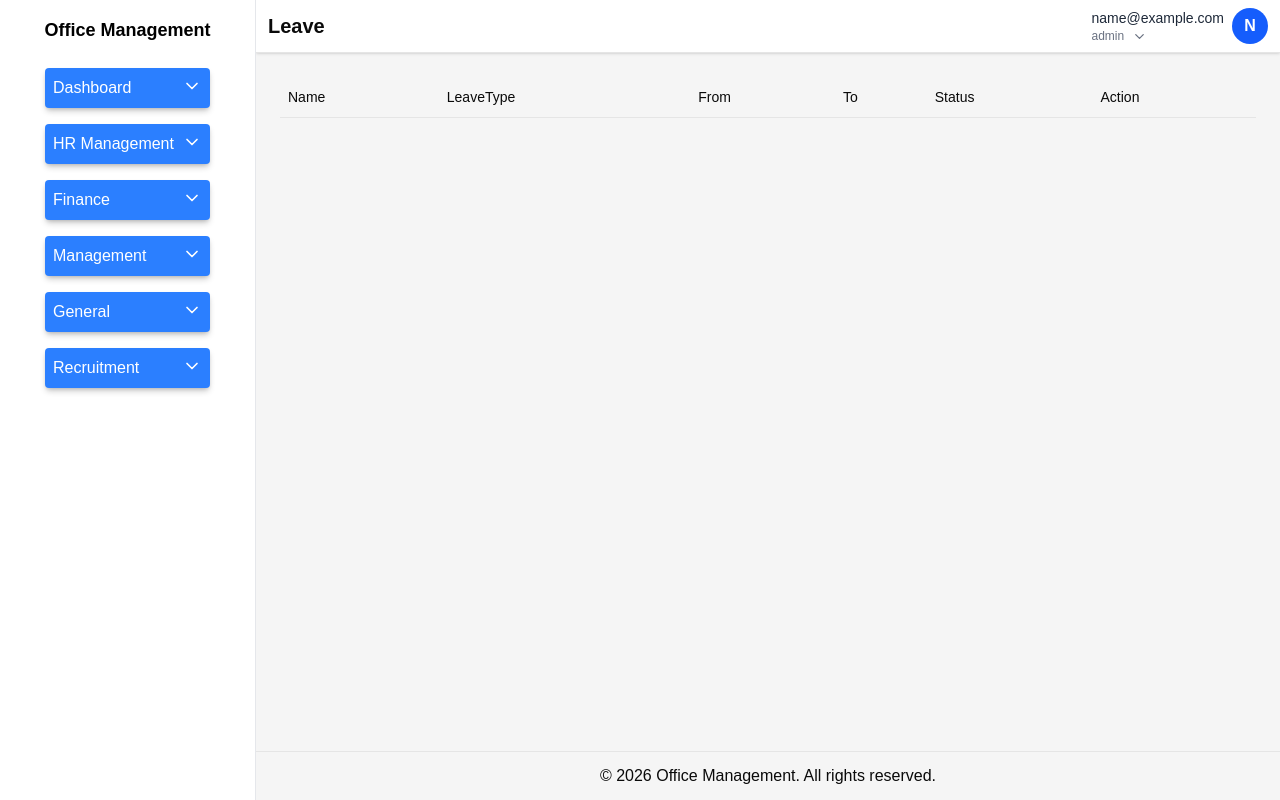
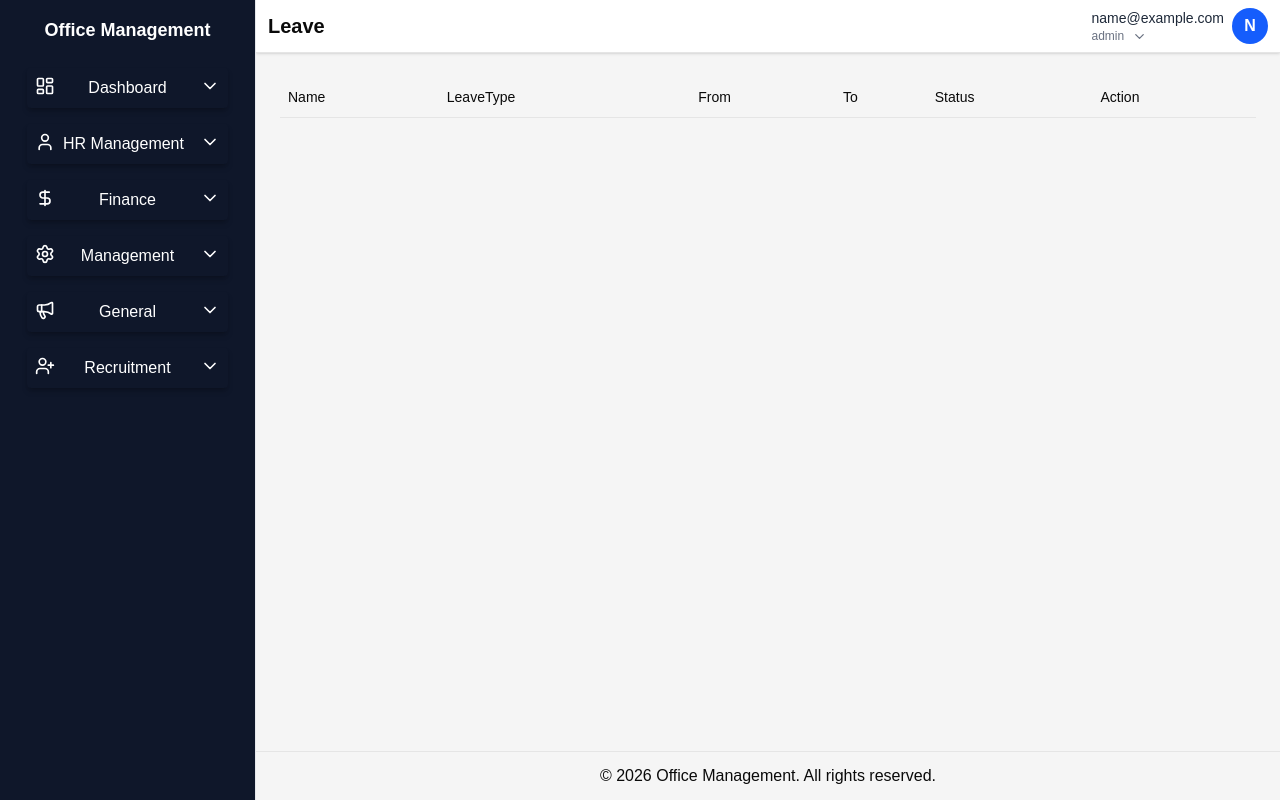
Before and after one commit to usamajamil-1/office-management-system, a React (Vite) app: page /leave in a window 1280 px wide. Built offline with nearby package versions, Linux system fonts and the light colour scheme; sample sign-in values are in the browser's storage.

Commit message:
redesign: dark sidebar with icons

```diff
--- a/index.html
+++ b/index.html
@@ -5,6 +5,7 @@
     <link rel="icon" type="image/svg+xml" href="/favicon.svg" />
     <meta name="viewport" content="width=device-width, initial-scale=1.0" />
     <title>office-management</title>
+    <link href="https://fonts.googleapis.com/css2?family=Playfair+Display:wght@500;600&family=DM+Sans:wght@400;500&display=swap" rel="stylesheet" />
   </head>
   <body>
     <div id="root"></div>
--- a/src/layouts/Sidebar.jsx
+++ b/src/layouts/Sidebar.jsx
@@ -2,6 +2,12 @@ import React, { useState } from 'react'
 import { Link } from 'react-router-dom'
 import { useLocation } from 'react-router-dom'
 import { ChevronDown } from 'lucide-react'
+import { LayoutDashboard } from 'lucide-react'
+import { User } from 'lucide-react'
+import { DollarSign } from 'lucide-react'
+import { Settings } from 'lucide-react'
+import { Megaphone } from 'lucide-react'
+import { UserPlus } from 'lucide-react'
 
 const Sidebar = ({ isOpen, onClose }) => {
 
@@ -15,8 +21,8 @@ const Sidebar = ({ isOpen, onClose }) => {
         <>
 
 
-            <div className={` bg-white w-64 min-h-screen border-r border-gray-200 fixed md:static top-0 left-0 z-50 ${isOpen ? 'block' : 'hidden'} md:block overflow-y-auto  `}>
-                <div className='text-black font-bold text-lg mt-4 text-center '> Office Management </div>
+            <div className={`bg-[#0f172a] w-64 min-h-screen border-r border-gray-200 fixed md:static top-0 left-0 z-50 ${isOpen ? 'block' : 'hidden'} md:block overflow-y-auto  `}>
+                <div className='text-white font-bold text-lg mt-4 text-center '> Office Management </div>
 
                 <div className='flex justify-center'>
 
@@ -24,19 +30,18 @@ const Sidebar = ({ isOpen, onClose }) => {
                     <div className='flex flex-col  mt-6 gap-4 text-gray-600'>
 
                         <div >
-                            <div className='bg-blue-500 border-white/10 rounded p-2 cursor-pointer text-white shadow-black/20 shadow-md'>
+                            <div className=' border-white/10 rounded p-2 cursor-pointer text-white shadow-black/20 shadow-md '>
                                 <div className='flex justify-between ' onClick={() => setOpenMenu(openMenu === 'dashboard' ? null : 'dashboard')}>
-                                    <span>Dashboard</span> <ChevronDown size={20}/>
+                                    <LayoutDashboard size={20}/>  <span>Dashboard</span> <ChevronDown size={20}/>
                                 </div>
                             </div>
 
                             {openMenu === 'dashboard' && (
                                 <div className='flex flex-col gap-2 mt-2 '>
                                     {(role === 'admin' || role === 'hr' || role === 'employee' || role === 'accountant') && (
-                                        <Link onClick={onClose} to={"/dashboard"} className={location.pathname === '/dashboard' ? 'text-blue-600' : 'hover:text-blue-400'}>Dashboard</Link>
+                                        <Link onClick={onClose} to={"/dashboard"} className={location.pathname === '/dashboard' ? 'text-blue-400' : 'hover:text-white'}>Dashboard</Link>
                                     )}
-                                    <Link> Overview </Link>
-                                    <Link> Analytics </Link>
+
                                 </div>
                             )}
 
@@ -46,36 +51,36 @@ const Sidebar = ({ isOpen, onClose }) => {
 
 
                         <div>
-                            <div className='bg-blue-500 border-white/10 shadow-black/20 shadow-md rounded p-2 cursor-pointer  text-white '>
-                                <div className='flex item-center justify-between' onClick={() => setOpenMenu(openMenu === 'HrManagement' ? null : 'HrManagement')}>
-                                      <span>HR Management</span> <ChevronDown className='ms-2' size={20}/>
+                            <div className=' border-white/10 shadow-black/20 shadow-md rounded p-2 cursor-pointer  text-white '>
+                                <div className='flex gap-2 item-center justify-between' onClick={() => setOpenMenu(openMenu === 'HrManagement' ? null : 'HrManagement')}>
+                                    <User size={20}/>   <span>HR Management</span> <ChevronDown className='ms-2' size={20}/>
                                 </div>
                             </div>
 
                             {openMenu === 'HrManagement' && (
-                                <div className='flex flex-col gap-2 bg-white  mt-2 '>
+                                <div className='flex flex-col gap-2   mt-2 '>
                                     {(role === 'admin' || role === 'hr' || role === 'employee') && (
-                                        <Link onClick={onClose} to={"/employees"} className={location.pathname === '/employees' ? 'text-blue-600 ' : 'hover:text-blue-400'}>Employees</Link>
+                                        <Link onClick={onClose} to={"/employees"} className={location.pathname === '/employees' ? 'text-blue-400 ' : 'hover:text-white'}>Employees</Link>
                                     )}
 
                                     {(role === 'admin' || role === 'hr') && (
-                                        <Link onClick={onClose} to={"/addEmployee"} className={location.pathname === '/addEmployee' ? 'text-blue-600' : 'hover:text-blue-400'}>Add Employees</Link>
+                                        <Link onClick={onClose} to={"/addEmployee"} className={location.pathname === '/addEmployee' ? 'text-blue-400' : 'hover:text-white'}>Add Employees</Link>
                                     )}
 
                                     {(role === 'admin' || role === 'hr' || role === 'employee') && (
-                                        <Link onClick={onClose} to={"/attendance"} className={location.pathname === '/attendance' ? 'text-blue-600' : 'hover:text-blue-400'}>Attendance</Link>
+                                        <Link onClick={onClose} to={"/attendance"} className={location.pathname === '/attendance' ? 'text-blue-400' : 'hover:text-white'}>Attendance</Link>
                                     )}
 
                                     {(role === 'admin' || role === 'hr' || role === 'employee') && (
-                                        <Link onClick={onClose} to={"/attendanceHistory"} className={location.pathname === '/attendanceHistory' ? 'text-blue-600' : 'hover:text-blue-400'}>Attendance History</Link>
+                                        <Link onClick={onClose} to={"/attendanceHistory"} className={location.pathname === '/attendanceHistory' ? 'text-blue-400' : 'hover:text-white'}>Attendance History</Link>
                                     )}
 
                                     {(role === 'admin' || role === 'hr' || role === 'employee') && (
-                                        <Link onClick={onClose} to={"/leave"} className={location.pathname === '/leave' ? 'text-blue-600' : 'hover:text-blue-400'}>Leave</Link>
+                                        <Link onClick={onClose} to={"/leave"} className={location.pathname === '/leave' ? 'text-blue-400' : 'hover:text-white'}>Leave</Link>
                                     )}
 
                                     {(role === 'admin' || role === 'hr' || role === 'employee') && (
-                                        <Link onClick={onClose} to={"/applyLeave"} className={location.pathname === '/applyLeave' ? 'text-blue-600' : 'hover:text-blue-400'}>Apply Leave</Link>
+                                        <Link onClick={onClose} to={"/applyLeave"} className={location.pathname === '/applyLeave' ? 'text-blue-400' : 'hover:text-white'}>Apply Leave</Link>
 
                                     )}
 
@@ -87,9 +92,9 @@ const Sidebar = ({ isOpen, onClose }) => {
 
 
                         <div>
-                            <div className='bg-blue-500  border-white/10 shadow-black/20 shadow-md  rounded p-2 cursor-pointer  text-white'>
+                            <div className='  border-white/10 shadow-black/20 shadow-md  rounded p-2 cursor-pointer  text-white'>
                                 <div className='flex justify-between' onClick={() => setOpenMenu(openMenu === 'finance' ? null : 'finance')}>
-                                 <span>Finance</span> <ChevronDown size={20}/>
+                                <DollarSign size={20}/>   <span>Finance</span> <ChevronDown size={20}/>
                                 </div>
                             </div>
 
@@ -97,25 +102,25 @@ const Sidebar = ({ isOpen, onClose }) => {
                                 <div className='flex flex-col  gap-2 mt-2 '>
 
                                     {(role === 'admin' || role === 'accountant') && (
-                                        <Link onClick={onClose} to={"/payroll"} className={location.pathname === '/payroll' ? 'text-blue-600' : 'hover:text-blue-400'}>Payroll</Link>
+                                        <Link onClick={onClose} to={"/payroll"} className={location.pathname === '/payroll' ? 'text-blue-400' : 'hover:text-white'}>Payroll</Link>
 
                                     )}
 
                                     {(role === 'admin' || role === 'accountant') && (
-                                        <Link onClick={onClose} to={"/payrollDetail"} className={location.pathname === '/payrollDetail' ? 'text-blue-600' : 'hover:text-blue-400'}>Payroll Detail</Link>
+                                        <Link onClick={onClose} to={"/payrollDetail"} className={location.pathname === '/payrollDetail' ? 'text-blue-400' : 'hover:text-white'}>Payroll Detail</Link>
 
                                     )}
                                     {(role === 'admin' || role === 'accountant') && (
-                                        <Link onClick={onClose} to={"/expenses"} className={location.pathname === '/expenses' ? 'text-blue-600' : 'hover:text-blue-400'}>Expenses</Link>
+                                        <Link onClick={onClose} to={"/expenses"} className={location.pathname === '/expenses' ? 'text-blue-400' : 'hover:text-white'}>Expenses</Link>
 
                                     )}
 
                                     {(role === 'admin' || role === 'accountant') && (
-                                        <Link onClick={onClose} to={"/addExpense"} className={location.pathname === '/addExpense' ? 'text-blue-600' : 'hover:text-blue-400'}>Add Expense</Link>
+                                        <Link onClick={onClose} to={"/addExpense"} className={location.pathname === '/addExpense' ? 'text-blue-400' : 'hover:text-white'}>Add Expense</Link>
 
                                     )}
                                     {(role === 'admin' || role === 'accountant') && (
-                                        <Link onClick={onClose} to={"/reports"} className={location.pathname === '/reports' ? 'text-blue-600' : 'hover:text-blue-400'}>Reports</Link>
+                                        <Link onClick={onClose} to={"/reports"} className={location.pathname === '/reports' ? 'text-blue-400' : 'hover:text-white'}>Reports</Link>
 
                                     )}
 
@@ -128,31 +133,31 @@ const Sidebar = ({ isOpen, onClose }) => {
 
 
                         <div>
-                            <div className='bg-blue-500  border-white/10 shadow-black/20 shadow-md  rounded p-2 cursor-pointer  text-white'>
+                            <div className='  border-white/10 shadow-black/20 shadow-md  rounded p-2 cursor-pointer  text-white'>
                                 <div className='flex justify-between' onClick={() => setOpenMenu(openMenu === 'management' ? null : 'management')}>
-                                 <span>Management</span> <ChevronDown size={20}/>
+                                <Settings  size={20}/> <span>Management</span> <ChevronDown size={20}/>
                                 </div>
                             </div>
 
                             {openMenu === 'management' && (
                                 <div className='flex flex-col gap-2  mt-2'>
                                     {(role === 'admin' || role === 'hr' || role === 'employee') && (
-                                        <Link onClick={onClose} to={"/tasks"} className={location.pathname === '/tasks' ? 'text-blue-600' : 'hover:text-blue-400'}>Tasks</Link>
+                                        <Link onClick={onClose} to={"/tasks"} className={location.pathname === '/tasks' ? 'text-blue-400' : 'hover:text-white'}>Tasks</Link>
 
                                     )}
 
                                     {(role === 'admin' || role === 'hr' || role === 'employee') && (
-                                        <Link onClick={onClose} to={"/addTask"} className={location.pathname === '/addTask' ? 'text-blue-600' : 'hover:text-blue-400'}>Add Task</Link>
+                                        <Link onClick={onClose} to={"/addTask"} className={location.pathname === '/addTask' ? 'text-blue-400' : 'hover:text-white'}>Add Task</Link>
 
                                     )}
 
                                     {(role === 'admin' || role === 'accountant') && (
-                                        <Link onClick={onClose} to={"/inventory"} className={location.pathname === '/inventory' ? 'text-blue-600' : 'hover:text-blue-400'}>Inventory</Link>
+                                        <Link onClick={onClose} to={"/inventory"} className={location.pathname === '/inventory' ? 'text-blue-400' : 'hover:text-white'}>Inventory</Link>
 
                                     )}
 
                                     {(role === 'admin' || role === 'accountant') && (
-                                        <Link onClick={onClose} to={"/addItem"} className={location.pathname === '/addItem' ? 'text-blue-600' : 'hover:text-blue-400'}>Add Item</Link>
+                                        <Link onClick={onClose} to={"/addItem"} className={location.pathname === '/addItem' ? 'text-blue-400' : 'hover:text-white'}>Add Item</Link>
 
                                     )}
 
@@ -164,21 +169,21 @@ const Sidebar = ({ isOpen, onClose }) => {
 
 
                         <div>
-                            <div className='bg-blue-500  border-white/10 shadow-black/20 shadow-md  rounded p-2 cursor-pointer  text-white'>
+                            <div className=' border-white/10 shadow-black/20 shadow-md  rounded p-2 cursor-pointer  text-white'>
                                 <div className='flex justify-between' onClick={() => setOpenMenu(openMenu === 'general' ? null : 'general')}>
-                                 <span>General</span> <ChevronDown size={20}/>
+                                <Megaphone size={20}/> <span>General</span> <ChevronDown size={20}/>
                                 </div>
                             </div>
 
                             {openMenu === 'general' && (
                                 <div className='flex flex-col gap-2 mt-2 '>
                                     {(role === 'admin' || role === 'hr' || role === 'employee' || role === 'accountant') && (
-                                        <Link onClick={onClose} to={"/announcements"} className={location.pathname === '/announcements' ? 'text-blue-600' : 'hover:text-blue-400'}>Announcements</Link>
+                                        <Link onClick={onClose} to={"/announcements"} className={location.pathname === '/announcements' ? 'text-blue-400' : 'hover:text-white'}>Announcements</Link>
 
                                     )}
 
                                     {(role === 'admin' || role === 'hr' || role === 'employee' || role === 'accountant') && (
-                                        <Link onClick={onClose} to={"/addAnnouncements"} className={location.pathname === '/addAnnouncements' ? 'text-blue-600' : 'hover:text-blue-400'}>Add Announcements</Link>
+                                        <Link onClick={onClose} to={"/addAnnouncements"} className={location.pathname === '/addAnnouncements' ? 'text-blue-400' : 'hover:text-white'}>Add Announcements</Link>
 
                                     )}
                                 </div>
@@ -190,16 +195,16 @@ const Sidebar = ({ isOpen, onClose }) => {
 
 
                         <div>
-                            <div className='bg-blue-500  border-white/10 shadow-black/20 shadow-md  rounded p-2 cursor-pointer  text-white'>
+                            <div className=' border-white/10 shadow-black/20 shadow-md  rounded p-2 cursor-pointer  text-white'>
                                 <div className='flex justify-between' onClick={() => setOpenMenu(openMenu === 'recruitment' ? null : 'recruitment')}>
-                                 <span>Recruitment</span> <ChevronDown size={20}/>
+                                <UserPlus size={20}/> <span>Recruitment</span> <ChevronDown size={20}/>
                                 </div>
                             </div>
 
                             {openMenu === 'recruitment' && (
                                 <div className='flex flex-col gap-2 mt-2 '>
                                     {(role === 'admin' || role === 'hr' || role === 'employee' || role === 'accountant') && (
-                                        <Link onClick={onClose} to={"/recruitment"} className={location.pathname === '/recruitment' ? 'text-blue-600' : 'hover:text-blue-400'}>Recruitment</Link>
+                                        <Link onClick={onClose} to={"/recruitment"} className={location.pathname === '/recruitment' ? 'text-blue-400' : 'hover:text-white'}>Recruitment</Link>
 
                                     )}
                                 </div>
--- a/src/pages/announcements/AddAnnouncements.jsx
+++ b/src/pages/announcements/AddAnnouncements.jsx
@@ -12,7 +12,7 @@ const AddAnnouncements = () => {
 
     const onSubmit=(data)=>{
         const existing = JSON.parse(localStorage.getItem('announcements') || '[]')
-        const newAnnouncement = {...data,id: Date.now()}
+        const newAnnouncement = {...data, id: Date.now()}
         localStorage.setItem('announcements',JSON.stringify([...existing,newAnnouncement]))
 
         navigate('/announcements')
--- a/src/pages/announcements/Announcements.jsx
+++ b/src/pages/announcements/Announcements.jsx
@@ -49,7 +49,7 @@ const Announcements = () => {
           </TableRow>
         </TableHeader>
         <TableBody>
-          {announcements.map((announcements, index) => (
+          {announcements.map((announcements) => (
             <TableRow key={announcements.id}>
               <TableCell>{announcements.title}</TableCell>
               <TableCell>{announcements.message}</TableCell>
```
